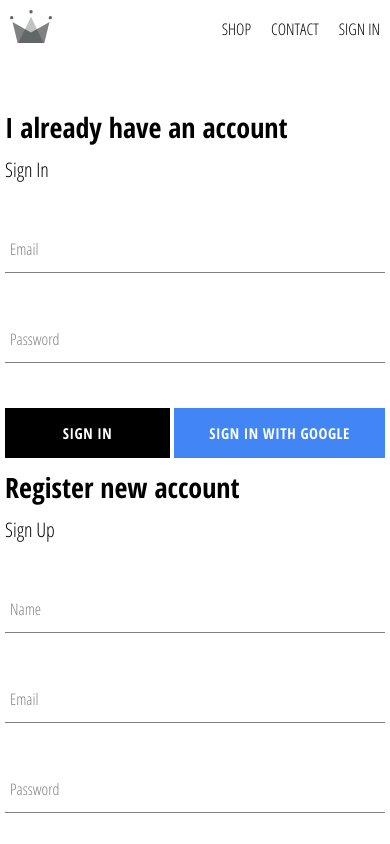
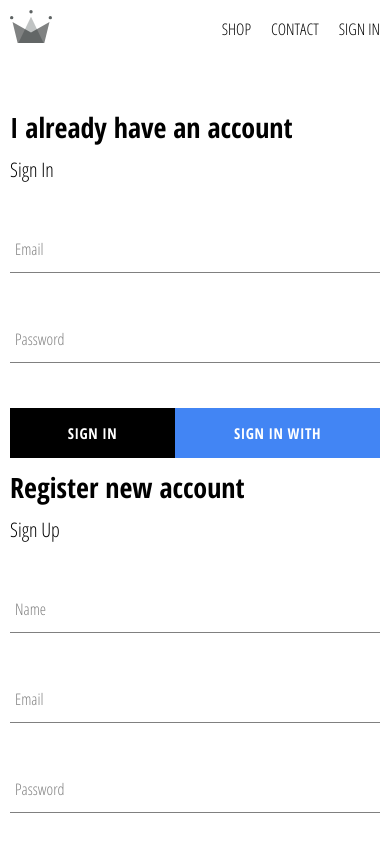
Before and after one commit to RomanSarder/crwn-shop, a React (Create React App) app: page /auth in a window 390 px wide. Shown: the top 844 px of the page. Built offline with nearby package versions, Linux system fonts and the light colour scheme; no server answers.

Commit message:
mobile style improvements on auth page

```diff
--- a/src/components/styled/AuthForm.js
+++ b/src/components/styled/AuthForm.js
@@ -1,7 +1,7 @@
 import styled from 'styled-components'
 
 const StyledAuthForm = styled.div`
-    width: 38rem;
+    width: 100%;
     display: flex;
     flex-direction: column;
 
@@ -18,6 +18,10 @@ const StyledAuthForm = styled.div`
         display: flex;
         justify-content: space-between;
     }
+
+    @media (min-width: 576px) {
+        width: 38rem;
+    }
 `
 
 export default StyledAuthForm
```
